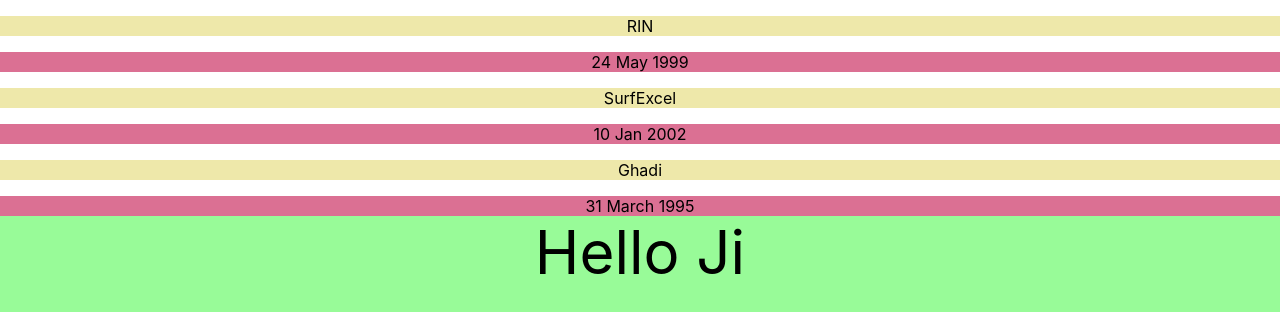
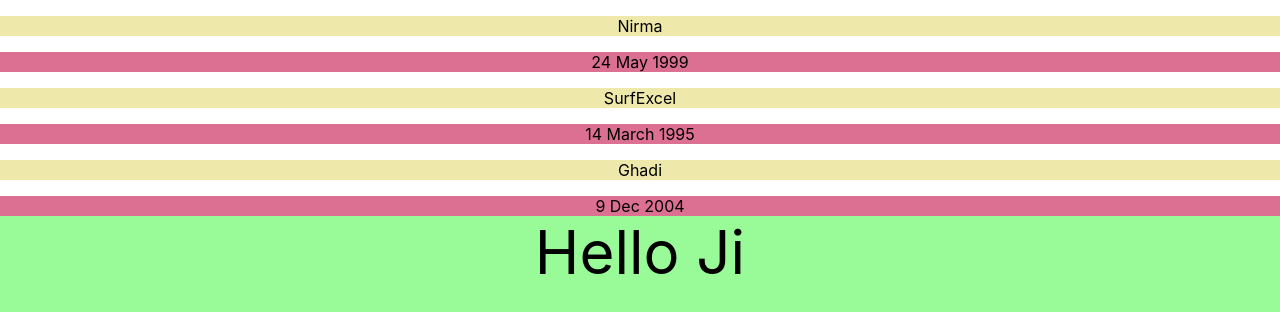
Before and after one commit to Prachi24599/demo, a JavaScript app: page / in a window 1280 px wide. Shown: the top 312 px of the page. Built offline with nearby package versions, Linux system fonts and the light colour scheme; the HTML template or start-up script is replaced by a standard one.

Commit message:
Passing Props value using custom attribute

```diff
--- a/src/App.js
+++ b/src/App.js
@@ -4,15 +4,47 @@
 import ItemDate from "./components/ItemDate";
 
 function App() {
-  const itemTwoName = "SurfExcel";
+  const response = [
+    {
+      itenName: "Nirma",
+      itemDay: 24,
+      itemMonth: "May",
+      itemYear: "1999",
+    },
+    {
+      itenName: "SurfExcel",
+      itemDay: 14,
+      itemMonth: "March",
+      itemYear: "1995",
+    },
+    {
+      itenName: "Ghadi",
+      itemDay: 9,
+      itemMonth: "Dec",
+      itemYear: "2004",
+    },
+  ];
   return (
     <div>
-      <Item name="RIN"></Item>
-      <ItemDate day="24" month="May" year="1999"></ItemDate>
-      <Item name={itemTwoName}></Item>
-      <ItemDate day="10" month="Jan" year="2002"></ItemDate>
-      <Item name="Ghadi"></Item>
-      <ItemDate day="31" month="March" year="1995"></ItemDate>
+      <Item name={response[0].itenName}></Item>
+      <ItemDate
+        day={response[0].itemDay}
+        month={response[0].itemMonth}
+        year={response[0].itemYear}
+      ></ItemDate>
+      <Item name={response[1].itenName}></Item>
+      <ItemDate
+        day={response[1].itemDay}
+        month={response[1].itemMonth}
+        year={response[1].itemYear}
+      ></ItemDate>
+      <Item name={response[2].itenName}></Item>
+      <ItemDate
+        day={response[2].itemDay}
+        month={response[2].itemMonth}
+        year={response[2].itemYear}
+      ></ItemDate>
+
       <div className="App">Hello Ji</div>
     </div>
   );
```
